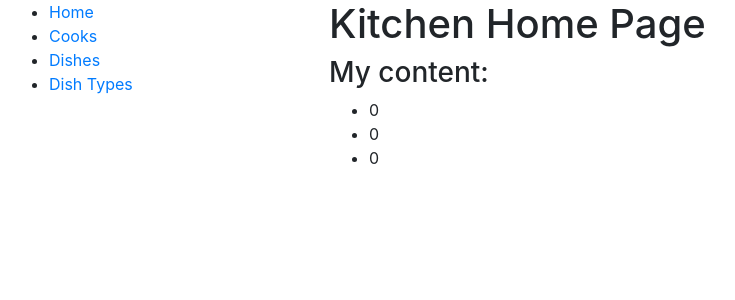
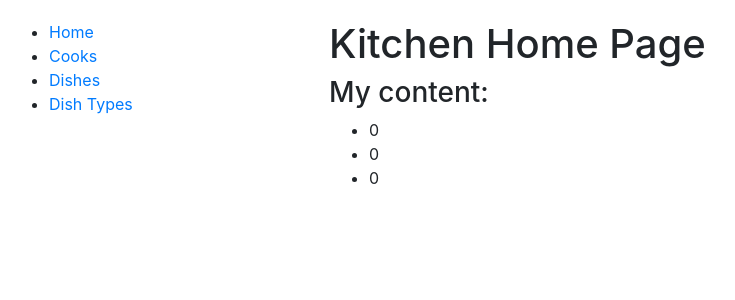
Before and after one commit to Anatolii-Poznyak/this_is_kitchen, a Django app: page /kitchen/ in a window 1280 px wide. Shown: the top 300 px of the page, without its empty margins (6-741 px from the left). Run offline with Django 4.2, Linux system fonts and the light colour scheme; data that the repository does not hold is empty.

Commit message:
Add and set static template

```diff
--- /dev/null
+++ b/static/kitchen/styles.css
@@ -0,0 +1,3 @@
+body {
+    margin-top: 20px;
+}
--- a/templates/base.html
+++ b/templates/base.html
@@ -7,6 +7,9 @@
   <meta charset="UTF-8">
   <meta name="viewport" content="width=device-width, initial-scale=1">
   <link rel="stylesheet" href="https://cdn.jsdelivr.net/npm/bootstrap@4.6.2/dist/css/bootstrap.min.css" integrity="sha384-xOolHFLEh07PJGoPkLv1IbcEPTNtaed2xpHsD9ESMhqIYd0nLMwNLD69Npy4HI+N" crossorigin="anonymous">
+
+  {% load static %}
+  <link rel="stylesheet" href="{% static 'kitchen/styles.css' %}">
 </head>
 <body>
 <div class="container-fluid">
--- a/this_is_kitchen/settings.py
+++ b/this_is_kitchen/settings.py
@@ -121,6 +121,9 @@ USE_TZ = True
 
 STATIC_URL = "static/"
 
+STATICFILES_DIRS = [
+    BASE_DIR / "static",
+]
 # Default primary key field type
 # https://docs.djangoproject.com/en/4.1/ref/settings/#default-auto-field
 
--- a/this_is_kitchen/urls.py
+++ b/this_is_kitchen/urls.py
@@ -13,10 +13,12 @@ Including another URLconf
     1. Import the include() function: from django.urls import include, path
     2. Add a URL to urlpatterns:  path('blog/', include('blog.urls'))
 """
+from django.conf import settings
+from django.conf.urls.static import static
 from django.contrib import admin
 from django.urls import path, include
 
 urlpatterns = [
     path("admin/", admin.site.urls),
-    path("kitchen/", include("kitchen.urls", namespace="kitchen"))
-]
+    path("kitchen/", include("kitchen.urls", namespace="kitchen")),
+] + static(settings.STATIC_URL, document_root=settings.STATIC_ROOT)
```
